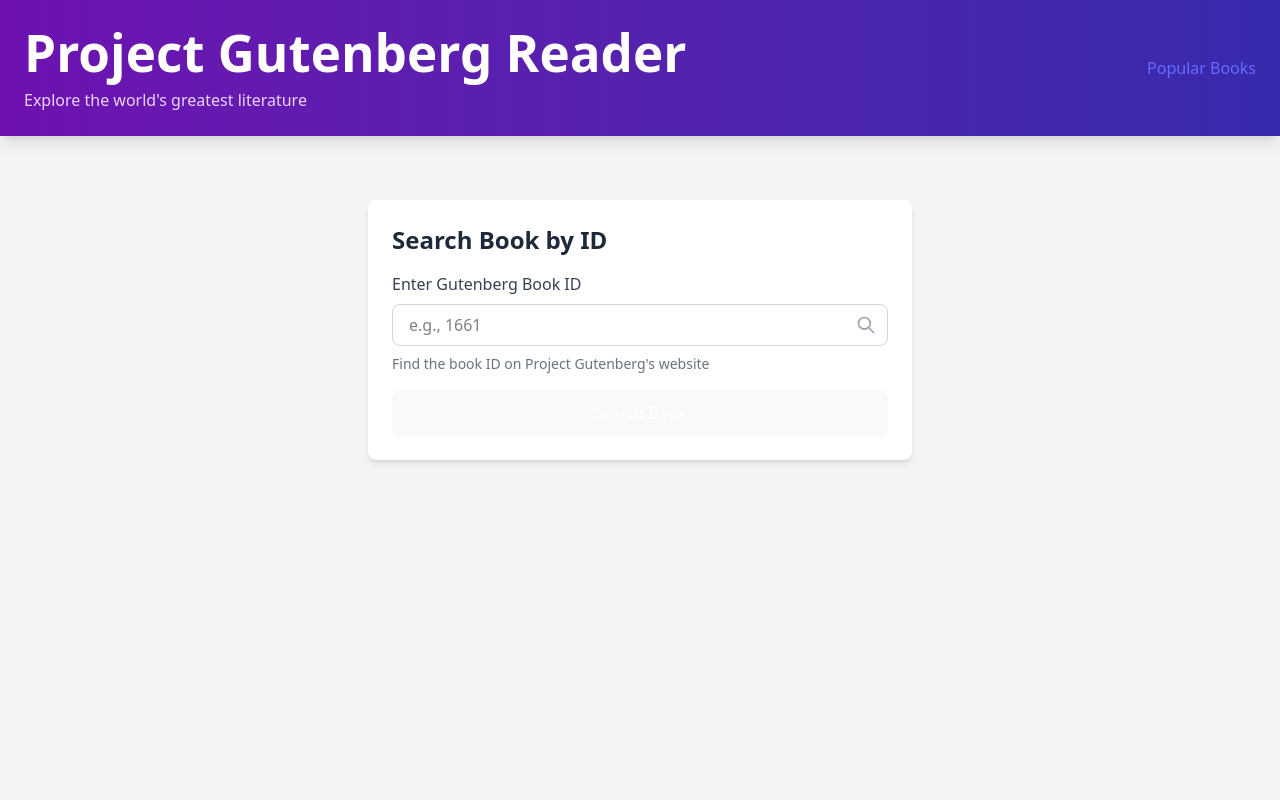
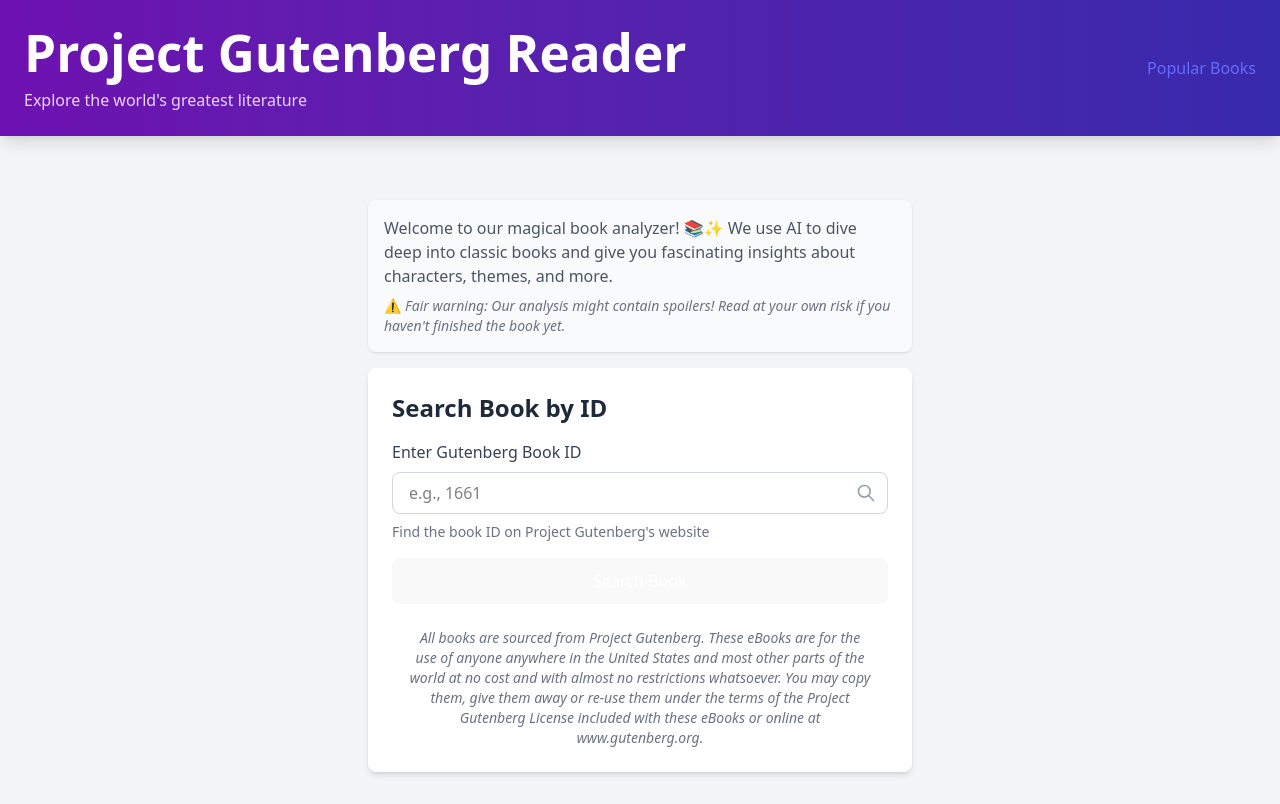
Before and after one commit to fbsis/gutenberdBooks, a React (Vite) app in the folder frontend/: page / in a window 1280 px wide. Built offline with nearby package versions, Linux system fonts and the light colour scheme.

Commit message:
feat: enhances book search UI with info and disclaimer
Adds introductory information and a disclaimer to the book search component to improve user experience.

Provides context and warnings about potential spoilers.
Also adds a notice about the source of the books.

```diff
--- a/frontend/src/components/BookSearch.tsx
+++ b/frontend/src/components/BookSearch.tsx
@@ -15,8 +15,19 @@
 
   return (
     <div className="w-full max-w-xl mx-auto px-2 sm:px-4 mt-4 sm:mt-8">
+              <div className="bg-white/50 backdrop-blur-sm rounded-lg shadow-sm p-4 mb-4">
+                <div className="text-gray-600">
+                  <p className="mb-2">
+                    Welcome to our magical book analyzer! 📚✨ We use AI to dive deep into classic books and give you fascinating insights about characters, themes, and more.
+                  </p>
+                  <p className="text-sm italic text-gray-500">
+                    ⚠️ Fair warning: Our analysis might contain spoilers! Read at your own risk if you haven't finished the book yet.
+                  </p>
+                </div>
+              </div>
       <div className="bg-white rounded-lg shadow-md p-4 sm:p-6">
         <h2 className="text-xl sm:text-2xl font-semibold text-gray-800 mb-3 sm:mb-4">Search Book by ID</h2>
+
         <form onSubmit={handleSubmit} className="space-y-3 sm:space-y-4">
           <div>
             <label
@@ -68,6 +79,15 @@
             Error: {bookQuery.error.message}
           </div>
         )}
+
+      <div className="mt-6 text-xs sm:text-sm text-gray-500 italic text-center px-4">
+        <p>
+          All books are sourced from Project Gutenberg. These eBooks are for the use of anyone anywhere
+          in the United States and most other parts of the world at no cost and with almost no restrictions
+          whatsoever. You may copy them, give them away or re-use them under the terms of the Project
+          Gutenberg License included with these eBooks or online at www.gutenberg.org.
+        </p>
+      </div>
       </div>
     </div>
   );
```
